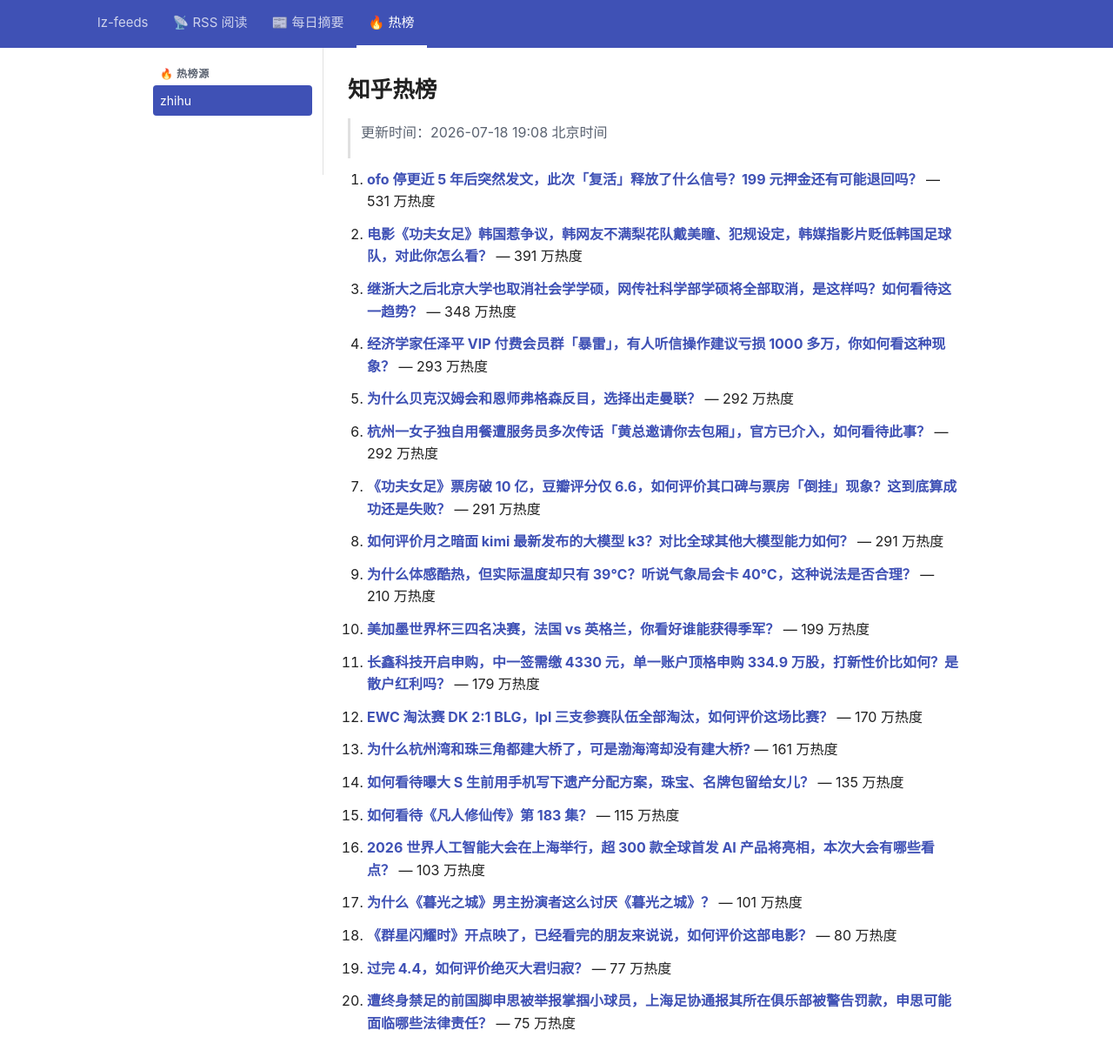
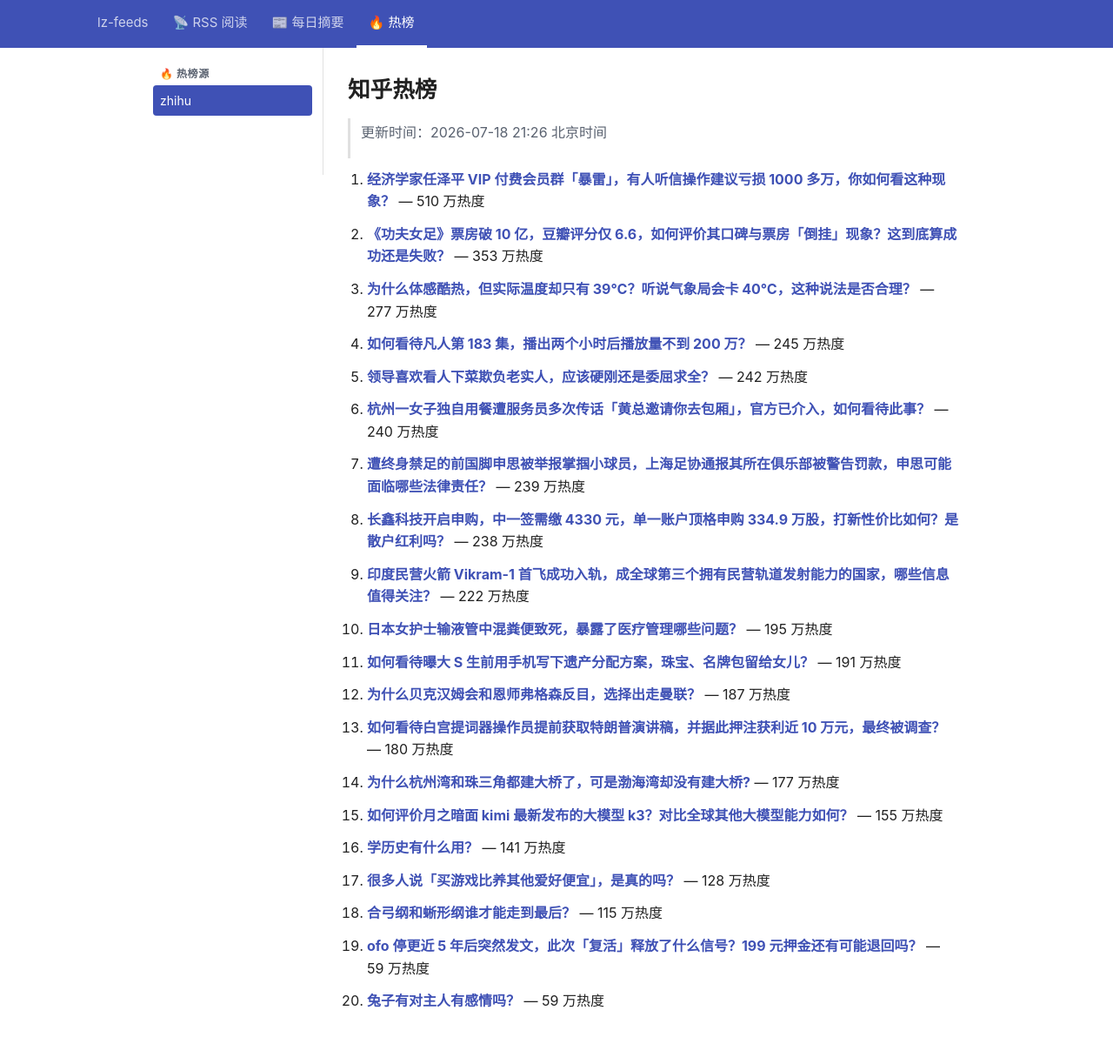
Before and after one commit to lizhang0101/lz-feeds, a Jekyll site: the page built from _hotlist/zhihu.md, in a window 1280 px wide and 1253 px high. Shown: the top 1223 px of the window at 87% size. Built offline with Jekyll 4.4.1, drawn with Linux system fonts in a browser that asks for light colours.

Commit message:
hotlist: 2026-07-18T13:26Z

```diff
--- a/_hotlist/zhihu.md
+++ b/_hotlist/zhihu.md
@@ -1,48 +1,48 @@
 ---
-updated: 2026-07-18 19:08 北京时间
+updated: 2026-07-18 21:26 北京时间
 count: 20
 ---
 
 # 知乎热榜
 
-> 更新时间：2026-07-18 19:08 北京时间
+> 更新时间：2026-07-18 21:26 北京时间
 
-1. **[ofo 停更近 5 年后突然发文，此次「复活」释放了什么信号？199 元押金还有可能退回吗？](https://www.zhihu.com/question/2061443447983007294)** — 531 万热度
+1. **[经济学家任泽平 VIP 付费会员群「暴雷」，有人听信操作建议亏损 1000 多万，你如何看这种现象？](https://www.zhihu.com/question/2061371759589323819)** — 510 万热度
 
-2. **[电影《功夫女足》韩国惹争议，韩网友不满梨花队戴美瞳、犯规设定，韩媒指影片贬低韩国足球队，对此你怎么看？](https://www.zhihu.com/question/2061426581864714302)** — 391 万热度
+2. **[《功夫女足》票房破 10 亿，豆瓣评分仅 6.6，如何评价其口碑与票房「倒挂」现象？这到底算成功还是失败？](https://www.zhihu.com/question/2060529589093511823)** — 353 万热度
 
-3. **[继浙大之后北京大学也取消社会学学硕，网传社科学部学硕将全部取消，是这样吗？如何看待这一趋势？](https://www.zhihu.com/question/2061043024537150852)** — 348 万热度
+3. **[为什么体感酷热，但实际温度却只有 39℃？听说气象局会卡 40℃，这种说法是否合理？](https://www.zhihu.com/question/2061366752232190902)** — 277 万热度
 
-4. **[经济学家任泽平 VIP 付费会员群「暴雷」，有人听信操作建议亏损 1000 多万，你如何看这种现象？](https://www.zhihu.com/question/2061371759589323819)** — 293 万热度
+4. **[如何看待凡人第 183 集，播出两个小时后播放量不到 200 万？](https://www.zhihu.com/question/2061800406666178604)** — 245 万热度
 
-5. **[为什么贝克汉姆会和恩师弗格森反目，选择出走曼联？](https://www.zhihu.com/question/503931227)** — 292 万热度
+5. **[领导喜欢看人下菜欺负老实人，应该硬刚还是委屈求全？](https://www.zhihu.com/question/1998339662528397803)** — 242 万热度
 
-6. **[杭州一女子独自用餐遭服务员多次传话「黄总邀请你去包厢」，官方已介入，如何看待此事？](https://www.zhihu.com/question/2061337736611734900)** — 292 万热度
+6. **[杭州一女子独自用餐遭服务员多次传话「黄总邀请你去包厢」，官方已介入，如何看待此事？](https://www.zhihu.com/question/2061337736611734900)** — 240 万热度
 
-7. **[《功夫女足》票房破 10 亿，豆瓣评分仅 6.6，如何评价其口碑与票房「倒挂」现象？这到底算成功还是失败？](https://www.zhihu.com/question/2060529589093511823)** — 291 万热度
+7. **[遭终身禁足的前国脚申思被举报掌掴小球员，上海足协通报其所在俱乐部被警告罚款，申思可能面临哪些法律责任？](https://www.zhihu.com/question/2061692639876059528)** — 239 万热度
 
-8. **[如何评价月之暗面 kimi 最新发布的大模型 k3？对比全球其他大模型能力如何？](https://www.zhihu.com/question/2061412232924337204)** — 291 万热度
+8. **[长鑫科技开启申购，中一签需缴 4330 元，单一账户顶格申购 334.9 万股，打新性价比如何？是散户红利吗？](https://www.zhihu.com/question/2061067983900906626)** — 238 万热度
 
-9. **[为什么体感酷热，但实际温度却只有 39℃？听说气象局会卡 40℃，这种说法是否合理？](https://www.zhihu.com/question/2061366752232190902)** — 210 万热度
+9. **[印度民营火箭 Vikram-1 首飞成功入轨，成全球第三个拥有民营轨道发射能力的国家，哪些信息值得关注？](https://www.zhihu.com/question/2061833227313189605)** — 222 万热度
 
-10. **[美加墨世界杯三四名决赛，法国 vs 英格兰，你看好谁能获得季军？](https://www.zhihu.com/question/2061357730921820468)** — 199 万热度
+10. **[日本女护士输液管中混粪便致死，暴露了医疗管理哪些问题？](https://www.zhihu.com/question/2060865422690366421)** — 195 万热度
 
-11. **[长鑫科技开启申购，中一签需缴 4330 元，单一账户顶格申购 334.9 万股，打新性价比如何？是散户红利吗？](https://www.zhihu.com/question/2061067983900906626)** — 179 万热度
+11. **[如何看待曝大 S 生前用手机写下遗产分配方案，珠宝、名牌包留给女儿？](https://www.zhihu.com/question/2060765589857990533)** — 191 万热度
 
-12. **[EWC 淘汰赛 DK 2:1 BLG，lpl 三支参赛队伍全部淘汰，如何评价这场比赛？](https://www.zhihu.com/question/2061601737702740964)** — 170 万热度
+12. **[为什么贝克汉姆会和恩师弗格森反目，选择出走曼联？](https://www.zhihu.com/question/503931227)** — 187 万热度
 
-13. **[为什么杭州湾和珠三角都建大桥了，可是渤海湾却没有建大桥?](https://www.zhihu.com/question/660373683)** — 161 万热度
+13. **[如何看待白宫提词器操作员提前获取特朗普演讲稿，并据此押注获利近 10 万元，最终被调查？](https://www.zhihu.com/question/2061441397995954863)** — 180 万热度
 
-14. **[如何看待曝大 S 生前用手机写下遗产分配方案，珠宝、名牌包留给女儿？](https://www.zhihu.com/question/2060765589857990533)** — 135 万热度
+14. **[为什么杭州湾和珠三角都建大桥了，可是渤海湾却没有建大桥?](https://www.zhihu.com/question/660373683)** — 177 万热度
 
-15. **[如何看待《凡人修仙传》第 183 集？](https://www.zhihu.com/question/2061776695682676563)** — 115 万热度
+15. **[如何评价月之暗面 kimi 最新发布的大模型 k3？对比全球其他大模型能力如何？](https://www.zhihu.com/question/2061412232924337204)** — 155 万热度
 
-16. **[2026 世界人工智能大会在上海举行，超 300 款全球首发 AI 产品将亮相，本次大会有哪些看点？](https://www.zhihu.com/question/2061186638059758273)** — 103 万热度
+16. **[学历史有什么用？](https://www.zhihu.com/question/20338058)** — 141 万热度
 
-17. **[为什么《暮光之城》男主扮演者这么讨厌《暮光之城》？](https://www.zhihu.com/question/62842616)** — 101 万热度
+17. **[很多人说「买游戏比养其他爱好便宜」，是真的吗？](https://www.zhihu.com/question/2060695050443608324)** — 128 万热度
 
-18. **[《群星闪耀时》开点映了，已经看完的朋友来说说，如何评价这部电影？](https://www.zhihu.com/question/2058505695797031998)** — 80 万热度
+18. **[合弓纲和蜥形纲谁才能走到最后？](https://www.zhihu.com/question/355741947)** — 115 万热度
 
-19. **[过完 4.4，如何评价绝灭大君归寂？](https://www.zhihu.com/question/2061128752109711966)** — 77 万热度
+19. **[ofo 停更近 5 年后突然发文，此次「复活」释放了什么信号？199 元押金还有可能退回吗？](https://www.zhihu.com/question/2061443447983007294)** — 59 万热度
 
-20. **[遭终身禁足的前国脚申思被举报掌掴小球员，上海足协通报其所在俱乐部被警告罚款，申思可能面临哪些法律责任？](https://www.zhihu.com/question/2061692639876059528)** — 75 万热度
+20. **[兔子有对主人有感情吗？](https://www.zhihu.com/question/340931234)** — 59 万热度
```
